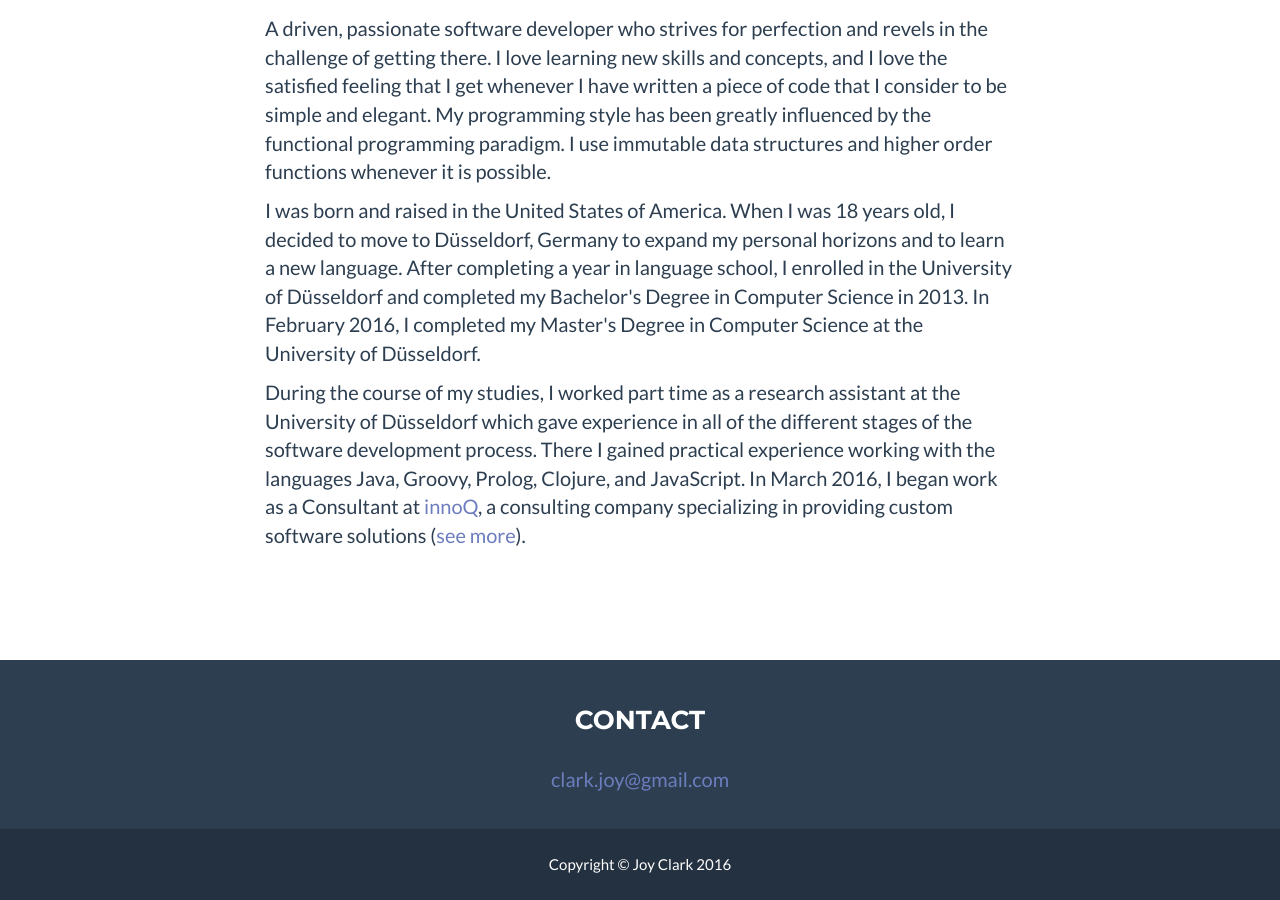
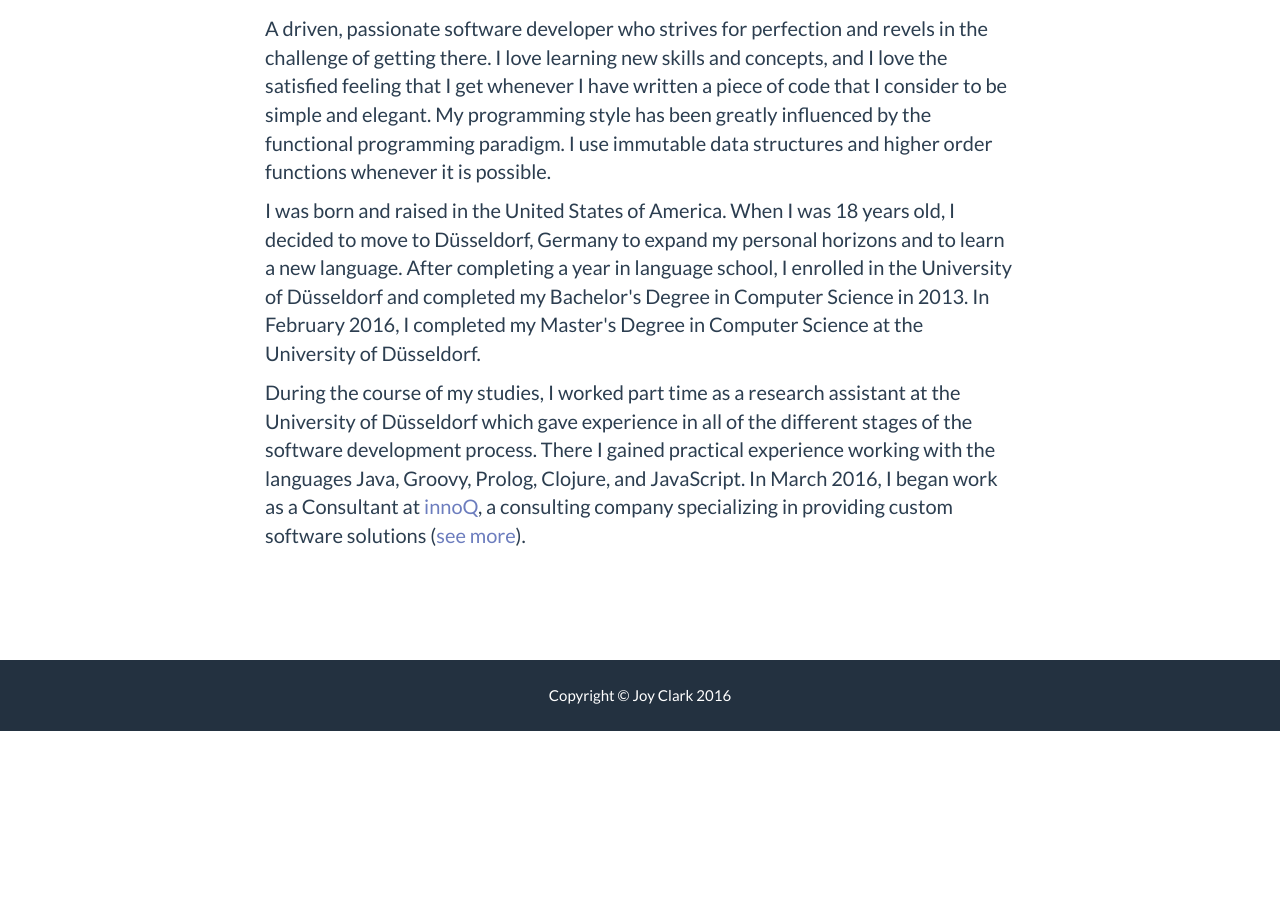
Before and after one commit to joyheron/joyheron.github.io, a Jekyll site: the page built from index.html, in a window 1280 px wide and 900 px high, scrolled down 971 px. Built offline with Jekyll 4.4.1, drawn with Linux system fonts in a browser that asks for light colours; after the commit the page ends 1702 px from its top, so only the background shows below that.

Commit message:
Remove Email

```diff
--- a/_includes/footer.html
+++ b/_includes/footer.html
@@ -1,10 +1,4 @@
-<footer class="text-center">
-    <div class="footer-above">
-        <div class="container">
-            <h3>Contact</h3>
-            <a href="mailto:{{ site.email }}"><p>{{ site.email }}</p></a>
-        </div>
-    </div>
+<footer class="text-center footer-below">
     <div class="footer-below">
         <div class="container">
             <div class="row">
```
